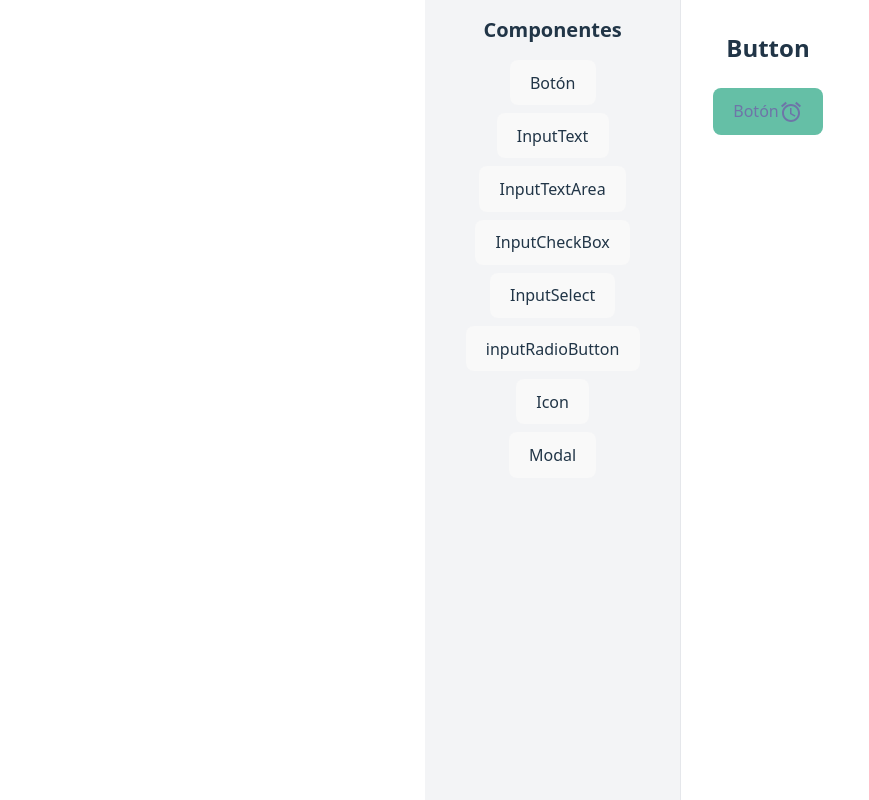
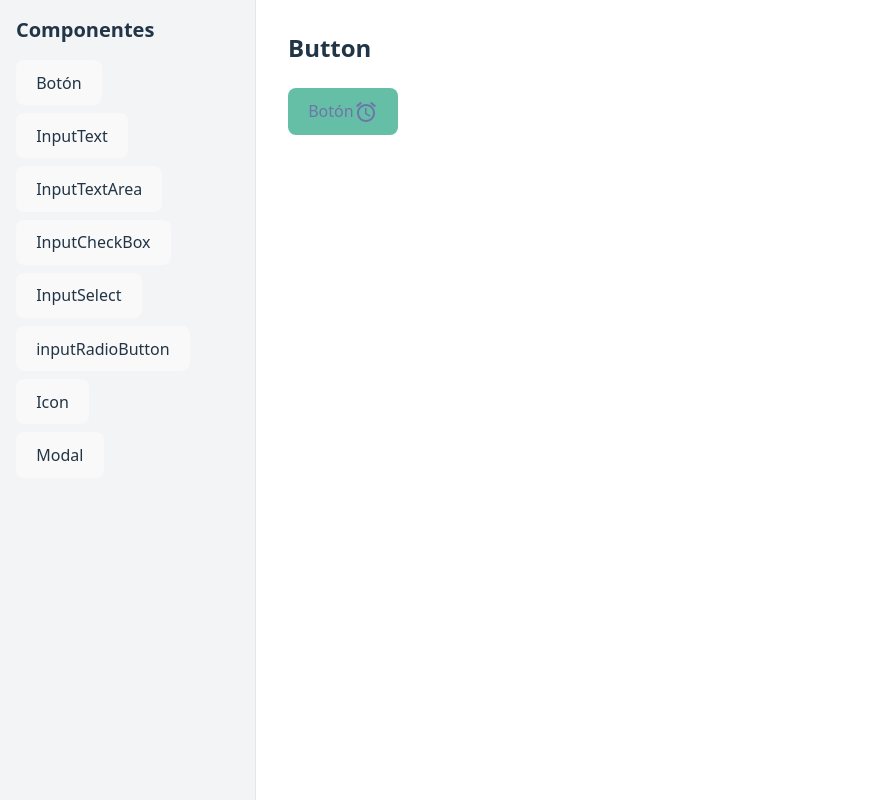
Before and after one commit to DevAngelCrow/desing_system, a React (Vite) app: page / in a window 1280 px wide. Shown: the whole page, without its empty margins (0-869 px from the left). Built offline with nearby package versions, Linux system fonts and the light colour scheme.

Commit message:
19052025

```diff
--- a/storybook/App.css
+++ b/storybook/App.css
@@ -2,7 +2,9 @@
   /*max-width: 1280px;*/
   margin: 0 auto;
   /*padding: 2rem;*/
-  text-align: center;
+  text-align: start;
+  width: 100%;
+  height: 100%;
 }
 
 .logo {
--- a/storybook/Layout.tsx
+++ b/storybook/Layout.tsx
@@ -1,4 +1,3 @@
-import React from "react";
 //import Header from "./Header";
 import { useState } from "react";
 import { JSX } from "@emotion/react/jsx-runtime";
@@ -38,7 +37,7 @@ const componentMap : Record<ComponentKey, JSX.Element> = {
     <Modal onClose={handleCloseModal} isOpen={isModalOpen} title="Modal" content={<div><span>Pruebas pruebas</span></div>} /></div>
 };
   return (
-    <div className="flex h-screen">
+    <div className="flex h-screen justify-start">
       {/* Sidebar */}
       <aside className="w-64 bg-gray-100 border-r p-4">
         <h2 className="text-xl font-bold mb-4">Componentes</h2>
--- a/storybook/Menu.tsx
+++ /dev/null
@@ -1,16 +0,0 @@
-import React from "react";
-import type { MenuProps } from "./interfaces/Menu.interface";
-
-const Menu: React.FC<MenuProps> = ({ items }) => {
-    return (
-        <nav>
-            <ul>
-                {items.map((element, index) => {
-                    return <li key={index}>{element}</li>
-                })}
-            </ul>
-        </nav>
-    );
-}
-
-export default Menu;
--- a/storybook/index.css
+++ b/storybook/index.css
@@ -28,7 +28,8 @@ a:hover {
 body {
   margin: 0;
   display: flex;
-  place-items: center;
+  flex-direction: column;
+  align-items: stretch;
   min-width: 320px;
   min-height: 100vh;
 }
```
